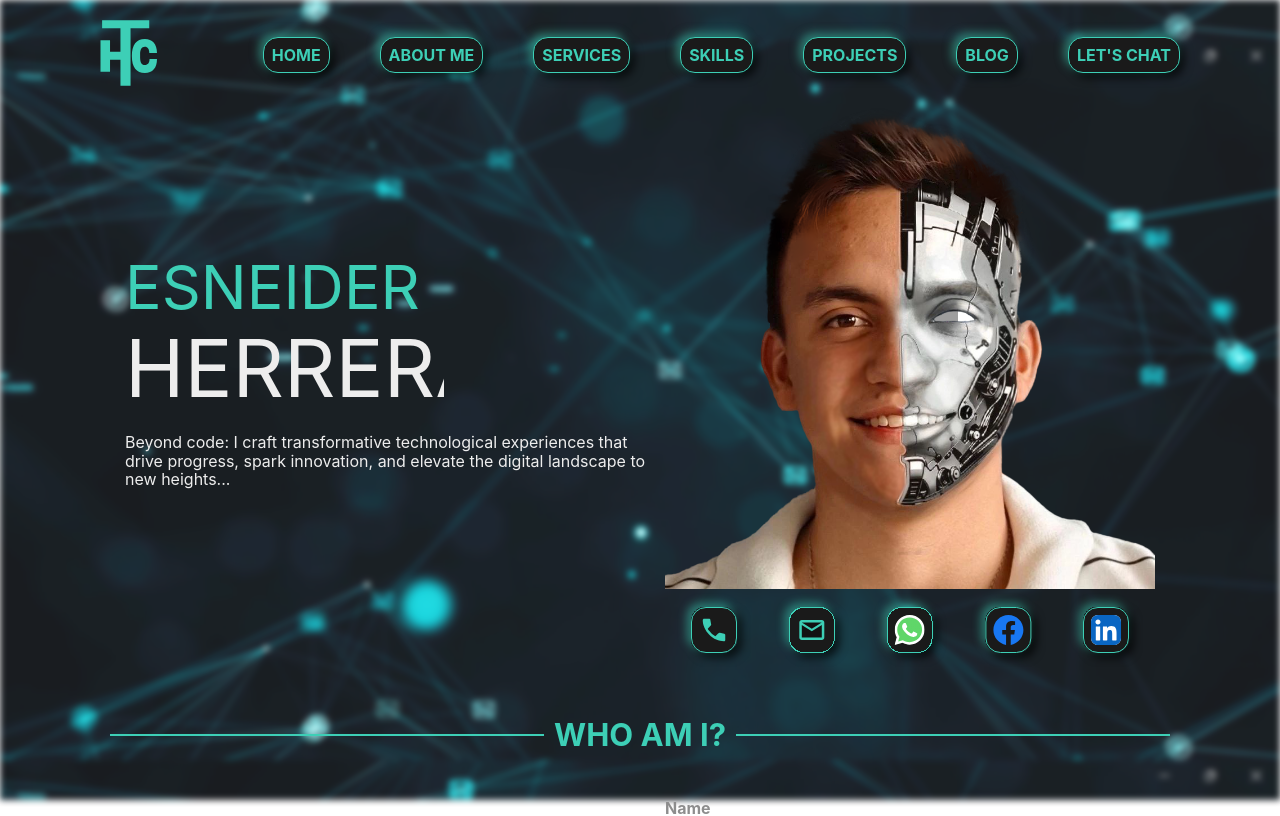
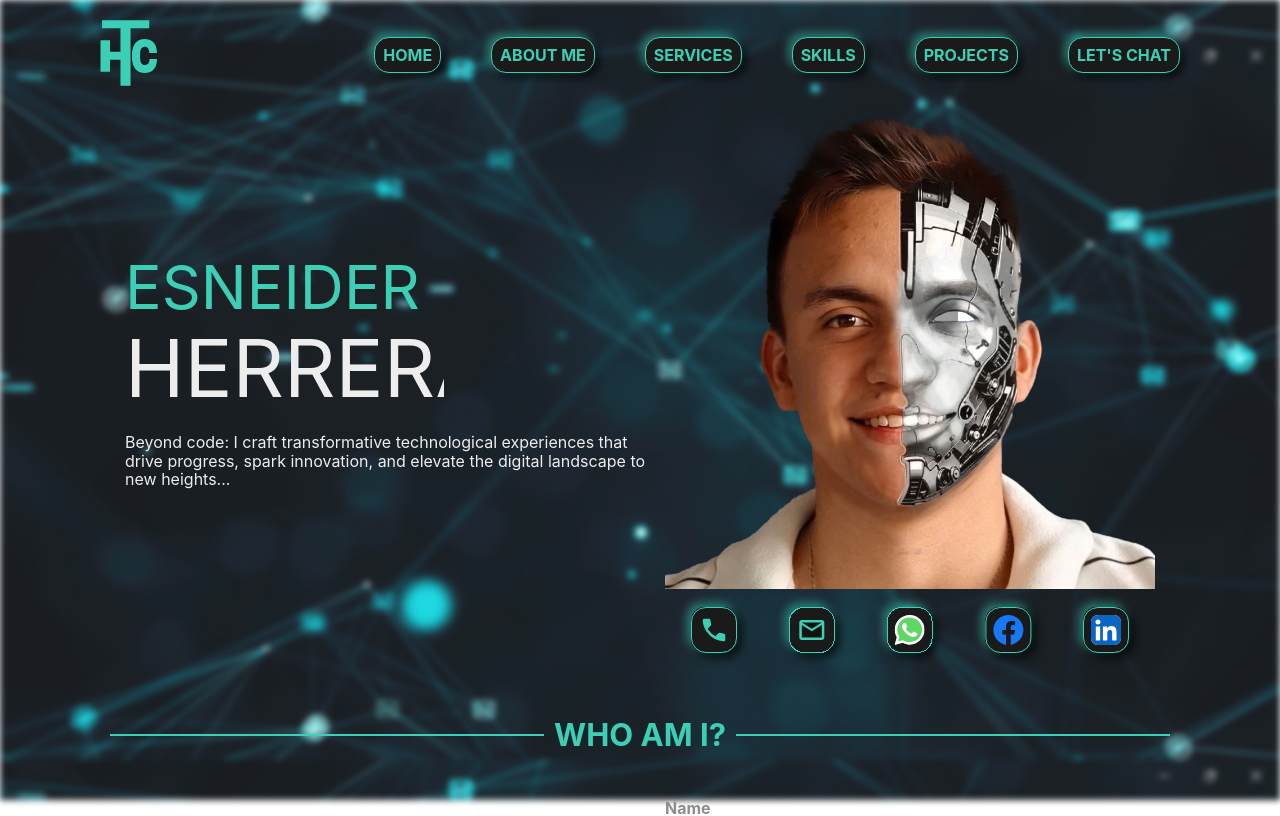
Before and after one commit to EsneiderCode/portfolio2024, a React (Create React App) app: page / in a window 1280 px wide. Shown: the top 816 px of the page. Built offline with nearby package versions, Linux system fonts and the light colour scheme; grey boxes are pictures that could not be loaded; the HTML template or start-up script is replaced by a standard one; a web font is replaced by a local one.

Commit message:
hiding form

```diff
--- a/src/App.js
+++ b/src/App.js
@@ -33,12 +33,12 @@ function App() {
       <div class="overlay"></div>
       <Header />
       <HamburgerMenu/>
-      <Home  position={position} containerRef={containerRef}/>
-      <About />
-      <Expertise />
-      <Skills />
-      <Projects />
-      <Contact />
+      <div id="home"><Home position={position} containerRef={containerRef}/></div>
+      <div id="about"><About /></div>
+      <div id="expertises"><Expertise /></div>
+      <div id="skills"><Skills /></div>
+      <div id="projects"><Projects /></div>
+      <div id="contact"><Contact /></div>
     </div>
   );
 }
--- a/src/components/Contact.js
+++ b/src/components/Contact.js
@@ -60,7 +60,7 @@ const Contact = () => {
           </div>
         </div>
 
-        <form onSubmit={handleSubmit}>
+        {/* <form onSubmit={handleSubmit}>
           <div className="contact__subtitles">
             <span className="span__questions">Any questions?</span>
             <span className="span__drop-line">Drop me a line</span>
@@ -117,7 +117,7 @@ const Contact = () => {
           <button className="button--secundary" type="submit">
             Send message
           </button>
-        </form>
+        </form> */}
       </div>
     </section>
   );
--- a/src/components/Header.js
+++ b/src/components/Header.js
@@ -10,13 +10,18 @@ const Header = () => {
           <img alt="hertec" src={logo} />
         </a>
         <div className="navbar__buttons">
-          <Button text="HOME" />
-          <Button text="ABOUT ME" />
-          <Button text="SERVICES" />
-          <Button text="SKILLS" />
-          <Button text="PROJECTS" />
-          <Button text="BLOG" />
-          <Button text="LET'S CHAT" />
+          <a href="#home">
+          <Button  text="HOME" /></a>
+          <a href="#about">
+          <Button text="ABOUT ME" /></a>
+          <a href="#expertises">
+          <Button text="SERVICES" /></a>
+          <a href="#skills">
+          <Button text="SKILLS" /></a>
+          <a href="#projects">
+          <Button text="PROJECTS" /></a>
+          <a href="#contact">
+          <Button text="LET'S CHAT" /></a>
         </div>
       </nav>
     </header>
```
